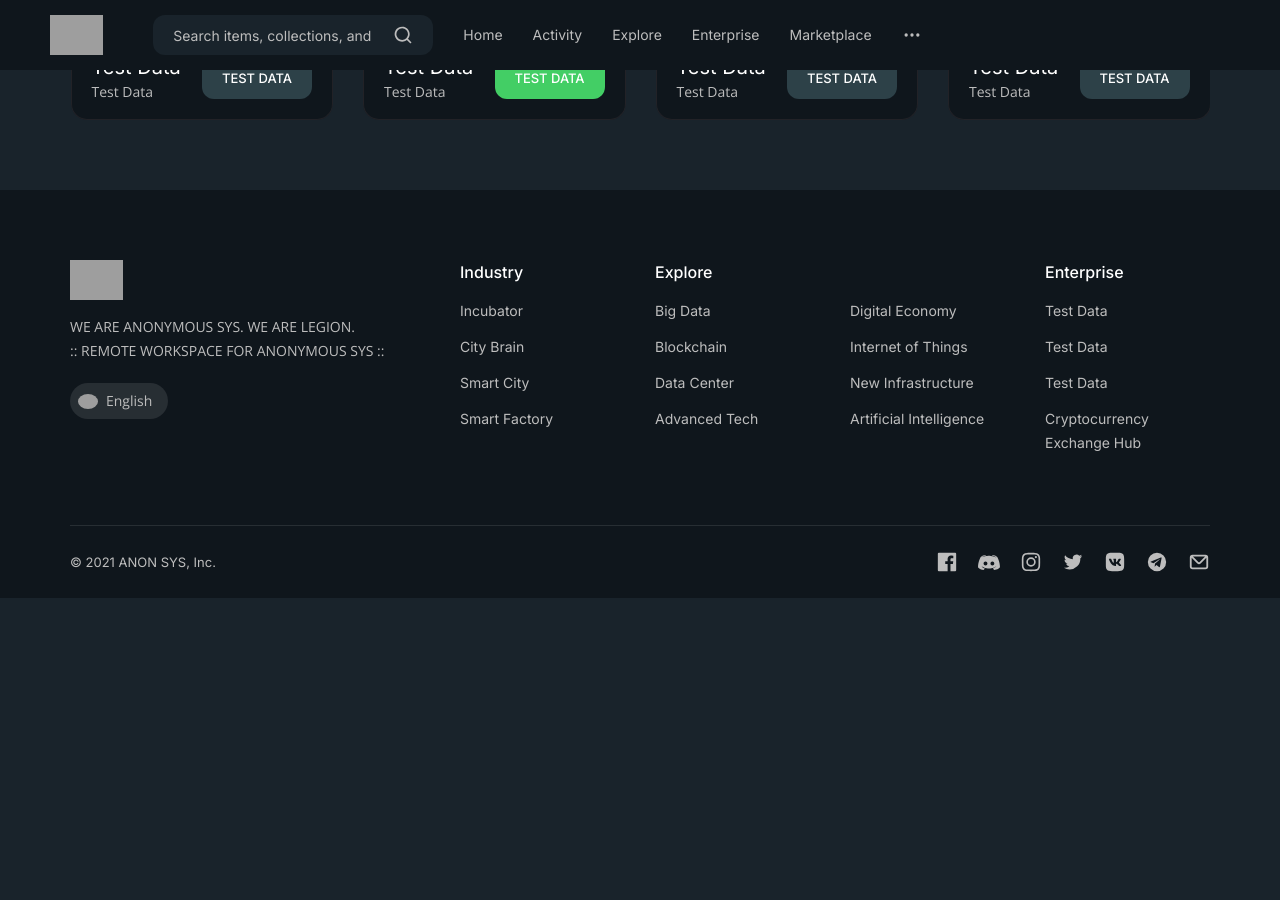
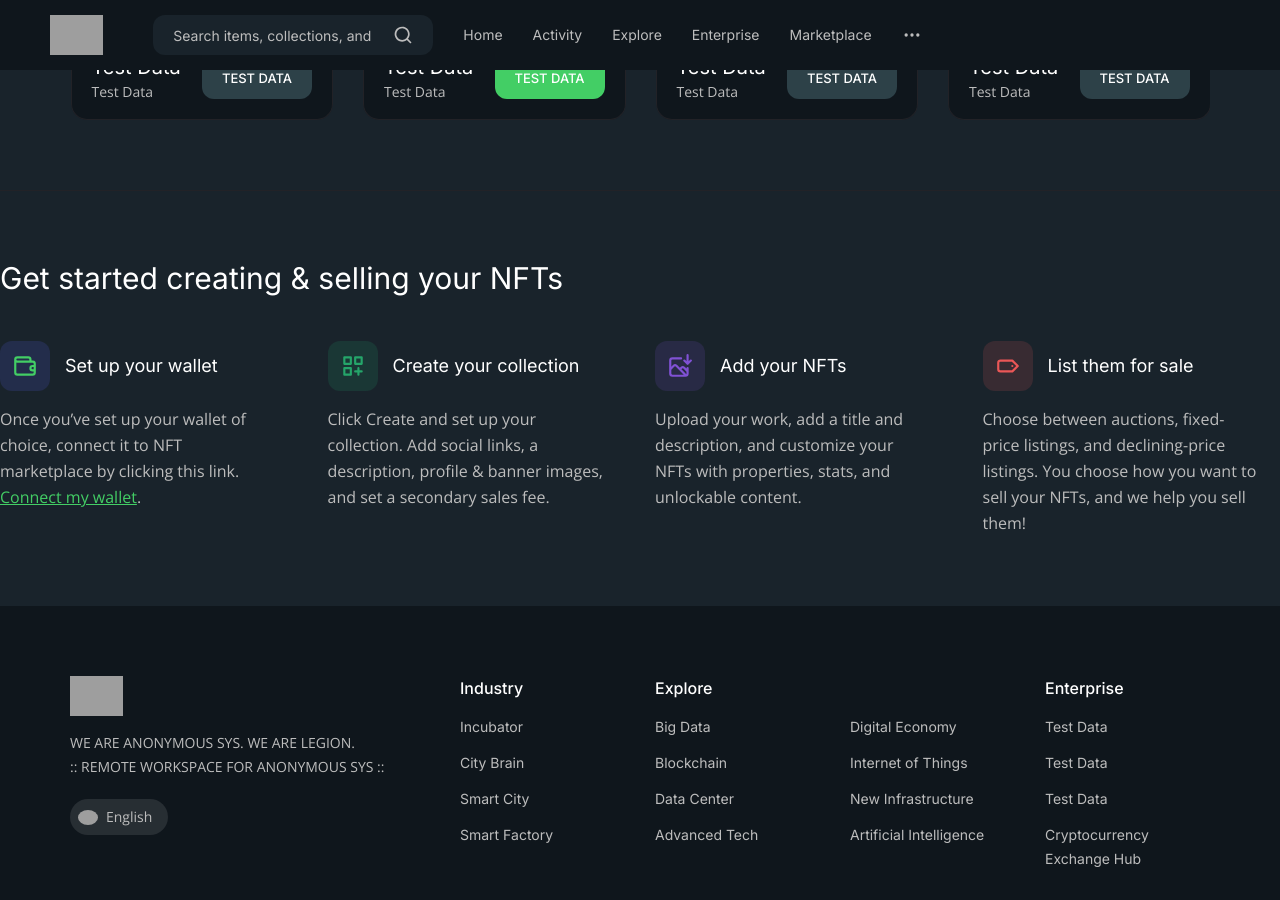
Before and after one commit to anonymous-sys/anonymous-sys.github.io, a Jekyll site: the page built from index.html, in a window 1280 px wide and 900 px high, scrolled down 2688 px. Built offline with Jekyll 4.4.1, drawn with Linux system fonts in a browser that asks for light colours; some web fonts are replaced; before the commit the page ends 3286 px from its top, so only the background shows below that; grey boxes are pictures that could not be loaded.

Commit message:
Automation Build - ANONYMOUS SYS (NETWORK STATION)

```diff
--- /dev/null
+++ b/_includes/common/get-started.html
@@ -0,0 +1,52 @@
+<!-- title -->
+<div class="col-12">
+	<div class="main__title main__title--border-top">
+	  <h2>Get started creating & selling your NFTs</h2>
+	</div>
+  </div>
+  <!-- end title -->
+  <div class="col-12 col-md-6 col-lg-4 col-xl-3">
+	<div class="feature">
+	  <span class="feature__icon">
+		<svg xmlns="http://www.w3.org/2000/svg" viewBox="0 0 24 24">
+		  <path d="M19,7H18V6a3,3,0,0,0-3-3H5A3,3,0,0,0,2,6H2V18a3,3,0,0,0,3,3H19a3,3,0,0,0,3-3V10A3,3,0,0,0,19,7ZM5,5H15a1,1,0,0,1,1,1V7H5A1,1,0,0,1,5,5ZM20,15H19a1,1,0,0,1,0-2h1Zm0-4H19a3,3,0,0,0,0,6h1v1a1,1,0,0,1-1,1H5a1,1,0,0,1-1-1V8.83A3,3,0,0,0,5,9H19a1,1,0,0,1,1,1Z"/>
+		</svg>
+	  </span>
+	  <h3 class="feature__title">Set up your wallet</h3>
+	  <p class="feature__text">Once you’ve set up your wallet of choice, connect it to NFT marketplace by clicking this link. <br><a href="signin.html">Connect my wallet</a>.</p>
+	</div>
+  </div>
+  <div class="col-12 col-md-6 col-lg-4 col-xl-3">
+	<div class="feature">
+	  <span class="feature__icon feature__icon--green">
+		<svg xmlns="http://www.w3.org/2000/svg" viewBox="0 0 24 24">
+		  <path d="M10,13H4a1,1,0,0,0-1,1v6a1,1,0,0,0,1,1h6a1,1,0,0,0,1-1V14A1,1,0,0,0,10,13ZM9,19H5V15H9ZM20,3H14a1,1,0,0,0-1,1v6a1,1,0,0,0,1,1h6a1,1,0,0,0,1-1V4A1,1,0,0,0,20,3ZM19,9H15V5h4Zm1,7H18V14a1,1,0,0,0-2,0v2H14a1,1,0,0,0,0,2h2v2a1,1,0,0,0,2,0V18h2a1,1,0,0,0,0-2ZM10,3H4A1,1,0,0,0,3,4v6a1,1,0,0,0,1,1h6a1,1,0,0,0,1-1V4A1,1,0,0,0,10,3ZM9,9H5V5H9Z"/>
+		</svg>
+	  </span>
+	  <h3 class="feature__title">Create your collection</h3>
+	  <p class="feature__text">Click Create and set up your collection. Add social links, a description, profile & banner images, and set a secondary sales fee.</p>
+	</div>
+  </div>
+  <div class="col-12 col-md-6 col-lg-4 col-xl-3">
+	<div class="feature">
+	  <span class="feature__icon feature__icon--purple">
+		<svg xmlns="http://www.w3.org/2000/svg" viewBox="0 0 24 24">
+		  <path d="M22.71,6.29a1,1,0,0,0-1.42,0L20,7.59V2a1,1,0,0,0-2,0V7.59l-1.29-1.3a1,1,0,0,0-1.42,1.42l3,3a1,1,0,0,0,.33.21.94.94,0,0,0,.76,0,1,1,0,0,0,.33-.21l3-3A1,1,0,0,0,22.71,6.29ZM19,13a1,1,0,0,0-1,1v.38L16.52,12.9a2.79,2.79,0,0,0-3.93,0l-.7.7L9.41,11.12a2.85,2.85,0,0,0-3.93,0L4,12.6V7A1,1,0,0,1,5,6h8a1,1,0,0,0,0-2H5A3,3,0,0,0,2,7V19a3,3,0,0,0,3,3H17a3,3,0,0,0,3-3V14A1,1,0,0,0,19,13ZM5,20a1,1,0,0,1-1-1V15.43l2.9-2.9a.79.79,0,0,1,1.09,0l3.17,3.17,0,0L15.46,20Zm13-1a.89.89,0,0,1-.18.53L13.31,15l.7-.7a.77.77,0,0,1,1.1,0L18,17.21Z"/>
+		</svg>
+	  </span>
+	  <h3 class="feature__title">Add your NFTs</h3>
+	  <p class="feature__text">Upload your work, add a title and description, and customize your NFTs with properties, stats, and unlockable content.</p>
+	</div>
+  </div>
+  <div class="col-12 col-md-6 col-lg-4 col-xl-3">
+	<div class="feature feature--last">
+	  <span class="feature__icon feature__icon--red">
+		<svg xmlns="http://www.w3.org/2000/svg" viewBox="0 0 24 24">
+		  <path d="M15,12a1,1,0,1,0,1-1A1,1,0,0,0,15,12Zm6.71-.71-5-5A1,1,0,0,0,16,6H5A3,3,0,0,0,2,9v6a3,3,0,0,0,3,3H16a1,1,0,0,0,.71-.29l5-5A1,1,0,0,0,21.71,11.29ZM15.59,16H5a1,1,0,0,1-1-1V9A1,1,0,0,1,5,8H15.59l4,4Z"/>
+		</svg>
+	  </span>
+	  <h3 class="feature__title">List them for sale</h3>
+	  <p class="feature__text">Choose between auctions, fixed-price listings, and declining-price listings. You choose how you want to sell your NFTs, and we help you sell them!</p>
+	</div>
+  </div>
+  </div>
--- a/index.html
+++ b/index.html
@@ -2,11 +2,16 @@
 layout: core
 ---
 <!-- main content -->
-{% include common/common_ads.html %}
+{% include common/common-ads.html %}
 <div class="home home--hero">
   {% include kernel/top-kernel.html %}
 </div>
 <div class="container">
   {% include kernel/explore-kernel.html %}
 </div>
+<!-- get started -->
+<div class="row row--grid">
+  {% include common/get-started.html %}
+</div>
+<!-- end get started -->
 <!-- end main content -->
```
Also changed, not shown: _includes/common/common-ads.html (renamed from _includes/common/common_ads.html).
